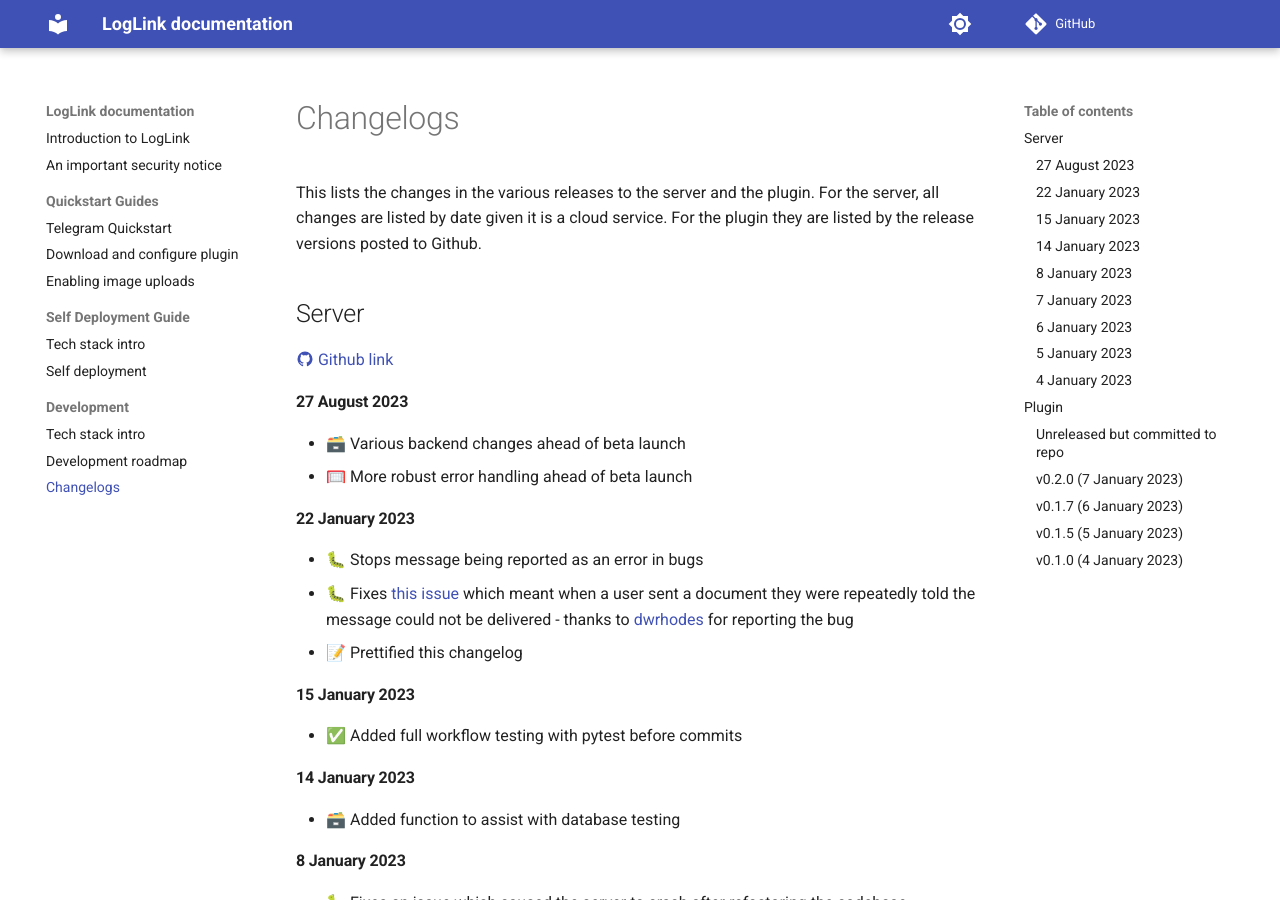
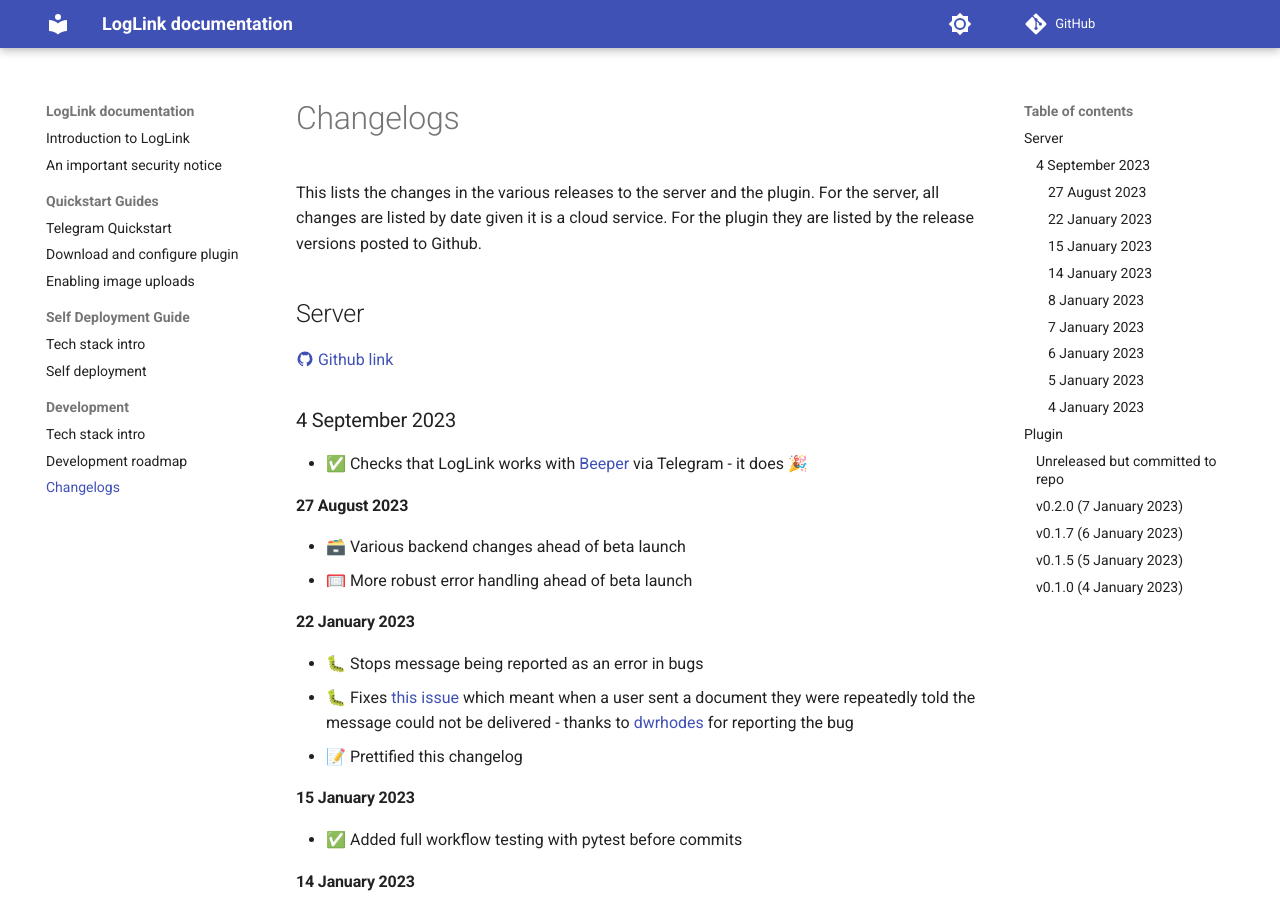
Before and after one commit to hankhank10/loglink-docs, an MkDocs documentation site: the page built from docs/changelog.md, in a window 1280 px wide and 900 px high. Built offline with MkDocs 1.6.1 and Material for MkDocs 9.7.7, drawn with Linux system fonts in a browser that asks for light colours; comment, search, counter and statistics services are not loaded.

Commit message:
Update changelog.md

```diff
--- a/docs/changelog.md
+++ b/docs/changelog.md
@@ -5,6 +5,9 @@
 ## Server
 
 [:material-github: Github link](https://github.com/hankhank10/logseq-server)
+
+### 4 September 2023
+- ✅ Checks that LogLink works with [Beeper](https://www.beeper.com/) via Telegram - it does 🎉
 
 #### 27 August 2023
 - 🗃️ Various backend changes ahead of beta launch
```
